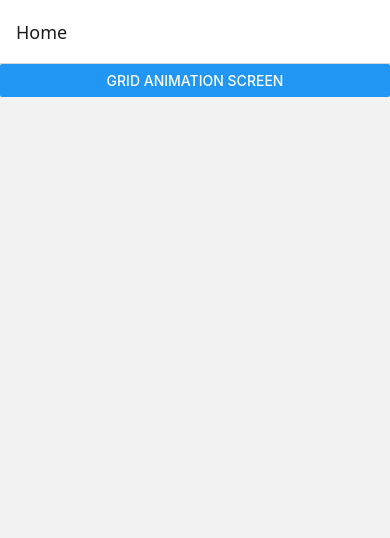
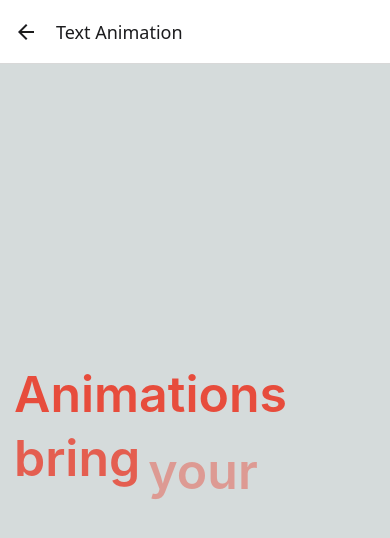
Before and after one commit to harshitjain63/Animation_Rn, a React Native app: screen /TextAnimation in a window 390 px wide. Shown: the top 538 px of the page. Built offline with nearby package versions, Linux system fonts and the light colour scheme.

Commit message:
feat: created word animation

```diff
--- a/App.tsx
+++ b/App.tsx
@@ -4,12 +4,14 @@ import {createNativeStackNavigator} from '@react-navigation/native-stack';
 import {GestureHandlerRootView} from 'react-native-gesture-handler';
 import HomeScreen from './screens/HomeScreen';
 import GridAnimation from './screens/GridAnimation';
+import TextAnimation from './screens/TextAnimation';
 
 const Stack = createNativeStackNavigator();
 
 export type RootStackParamList = {
   Home: undefined;
   GridAnimation: undefined;
+  TextAnimation: undefined;
 };
 
 const App = () => {
@@ -29,6 +31,11 @@ const App = () => {
             component={GridAnimation}
             options={{title: 'Grid Animation'}}
           />
+          <Stack.Screen
+            name="TextAnimation"
+            component={TextAnimation}
+            options={{title: 'Text Animation'}}
+          />
         </Stack.Navigator>
       </NavigationContainer>
     </GestureHandlerRootView>
--- a/screens/HomeScreen.tsx
+++ b/screens/HomeScreen.tsx
@@ -17,6 +17,10 @@ const HomeScreen = () => {
         title="Grid Animation Screen"
         onPress={() => navigation.navigate('GridAnimation')}
       />
+      <Button
+        title="Text Animation Screen"
+        onPress={() => navigation.navigate('TextAnimation')}
+      />
     </View>
   );
 };
--- /dev/null
+++ b/screens/TextAnimation.tsx
@@ -0,0 +1,118 @@
+import React, {useEffect, useRef, useState} from 'react';
+import {Animated, StyleSheet, View, Easing, Dimensions} from 'react-native';
+
+const {width, height} = Dimensions.get('window');
+
+const SENTENCES = [
+  'React Native makes mobile app development easy and fun.',
+  'Animations bring your app to life.',
+  "Let's code and create magic!",
+];
+
+const BACKGROUND_COLORS = ['#F5B7B1', '#D5DBDB', '#F0E68C'];
+const TEXT_COLORS = ['#1C2833', '#E74C3C', '#85C1AE'];
+
+const TextAnimation: React.FC = () => {
+  const [currentSentenceIndex, setCurrentSentenceIndex] = useState(0);
+  const [words, setWords] = useState<string[]>(SENTENCES[0].split(' '));
+  const animations = useRef(words.map(() => new Animated.Value(0))).current;
+  const opacityAnim = useRef(new Animated.Value(1)).current;
+
+  useEffect(() => {
+    animateWords();
+    // eslint-disable-next-line react-hooks/exhaustive-deps
+  }, [currentSentenceIndex]);
+
+  const animateWords = () => {
+    opacityAnim.setValue(1);
+
+    const wordAnimations = animations.map((anim, _) =>
+      Animated.timing(anim, {
+        toValue: 1,
+        duration: 500,
+
+        useNativeDriver: true,
+        easing: Easing.out(Easing.ease),
+      }),
+    );
+
+    Animated.sequence([
+      Animated.stagger(200, wordAnimations),
+      Animated.delay(1000),
+      Animated.timing(opacityAnim, {
+        toValue: 0,
+        duration: 1000,
+        useNativeDriver: true,
+      }),
+    ]).start(() => {
+      setTimeout(() => {
+        goToNextSentence();
+      }, 500);
+    });
+  };
+
+  const goToNextSentence = () => {
+    const nextIndex = (currentSentenceIndex + 1) % SENTENCES.length;
+    setWords(SENTENCES[nextIndex].split(' '));
+    setCurrentSentenceIndex(nextIndex);
+
+    animations.forEach(anim => anim.setValue(0));
+    opacityAnim.setValue(1);
+  };
+
+  return (
+    <View
+      style={[
+        styles.container,
+        {backgroundColor: BACKGROUND_COLORS[currentSentenceIndex]},
+      ]}>
+      <Animated.View style={{opacity: opacityAnim}}>
+        <View style={styles.sentenceContainer}>
+          {words.map((word, index) => (
+            <Animated.Text
+              key={`${word}-${index}`}
+              style={[
+                styles.word,
+                {
+                  transform: [
+                    {
+                      translateY: animations[index].interpolate({
+                        inputRange: [0, 1],
+                        outputRange: [30, 0], // From bottom to position
+                      }),
+                    },
+                  ],
+                  opacity: animations[index],
+                  color: TEXT_COLORS[currentSentenceIndex], // Change text color based on sentence
+                },
+              ]}>
+              {word}
+            </Animated.Text>
+          ))}
+        </View>
+      </Animated.View>
+    </View>
+  );
+};
+
+const styles = StyleSheet.create({
+  container: {
+    flex: 1,
+    justifyContent: 'center',
+    alignItems: 'center',
+    width,
+    height,
+  },
+  sentenceContainer: {
+    flexDirection: 'row',
+    flexWrap: 'wrap',
+    padding: 10,
+  },
+  word: {
+    fontSize: 50,
+    fontWeight: '600',
+    marginHorizontal: 4,
+  },
+});
+
+export default TextAnimation;
```
